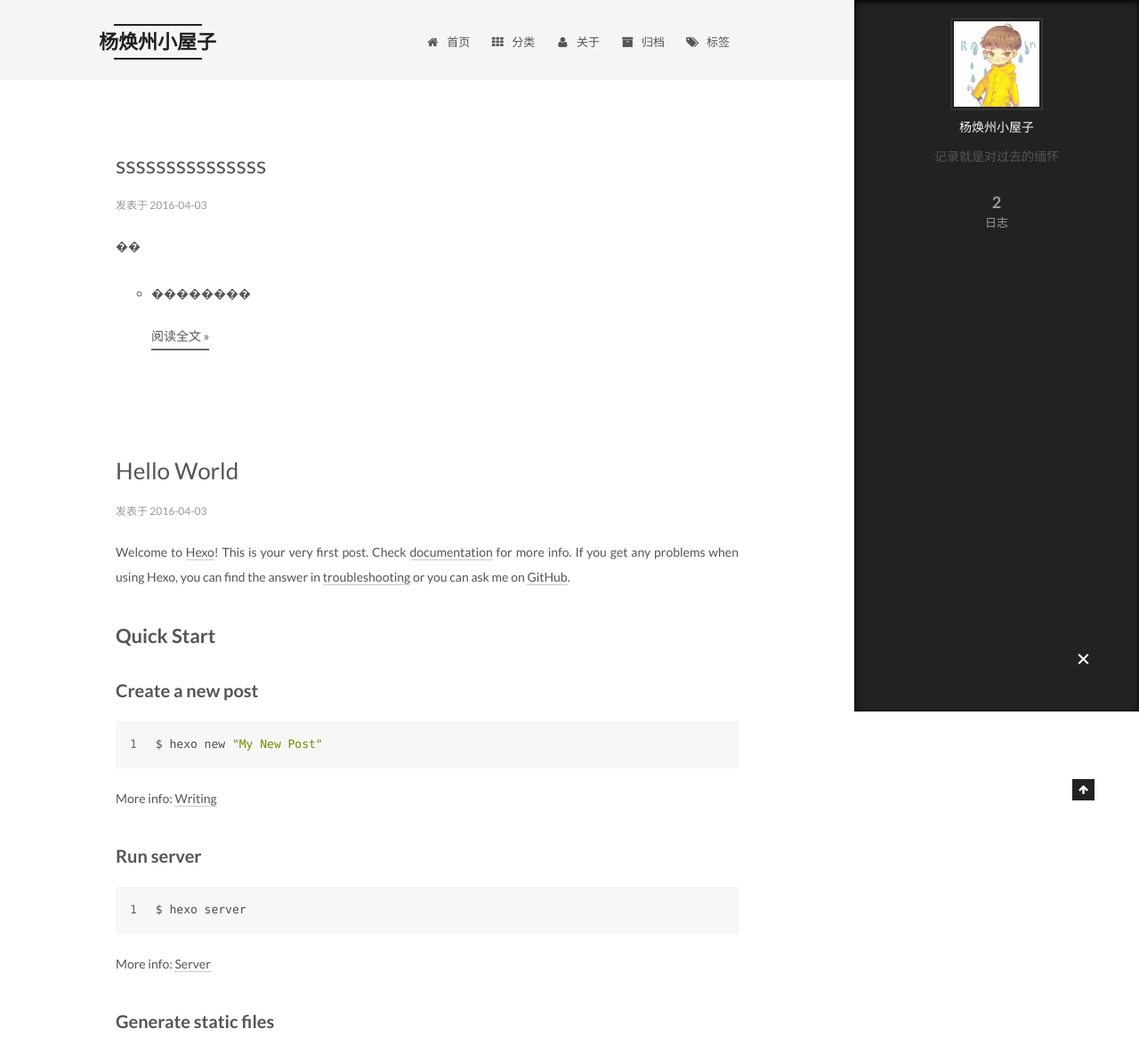
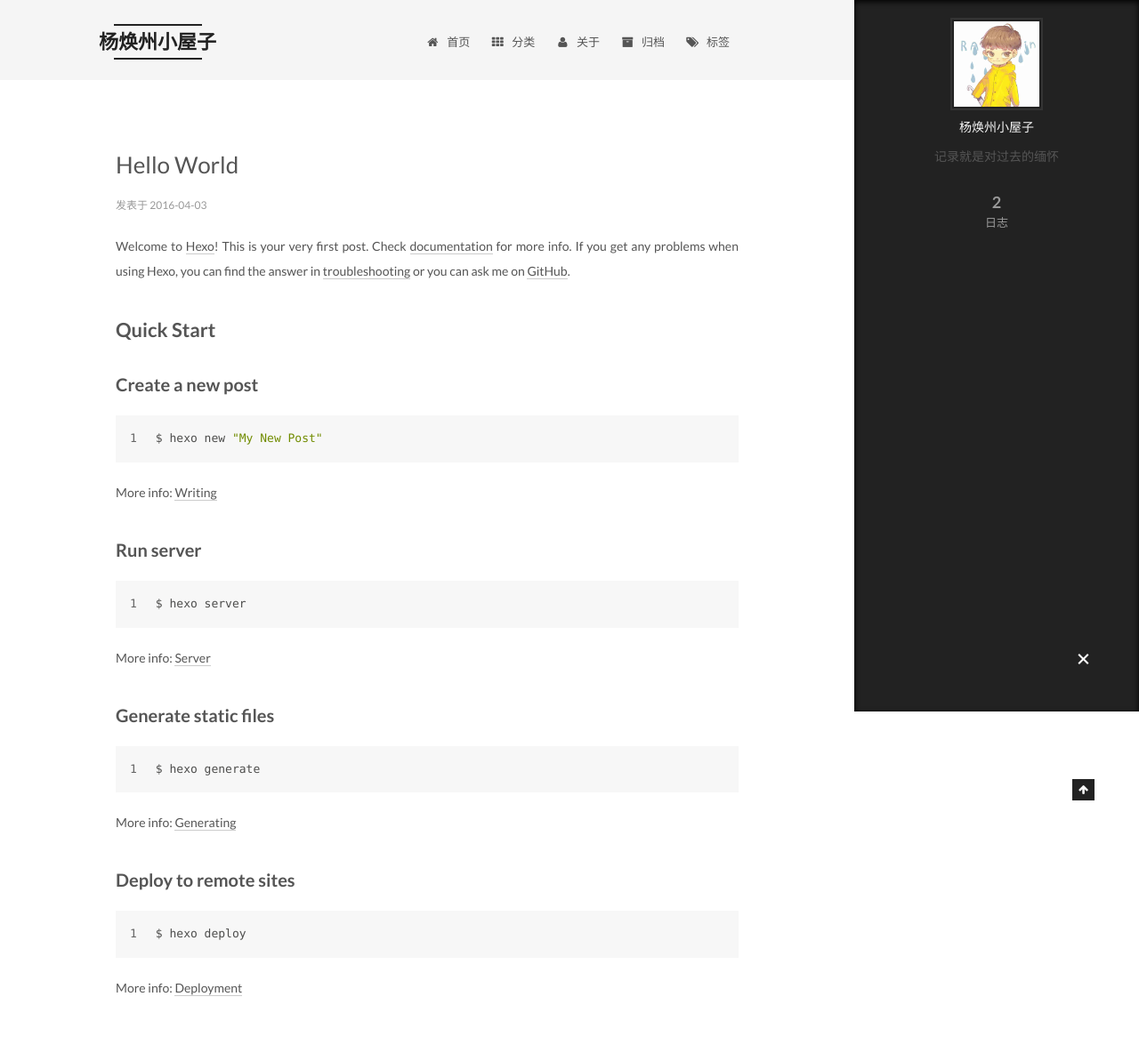
Before and after one commit to MMMystery/MMMystery.github.io, a plain HTML site: page index.html in a window 1280 px wide. Shown: the top 1166 px of the page at 89% size. Drawn offline with Linux system fonts and the light colour scheme.

Commit message:
Site updated: 2016-04-16 16:37:55

```diff
--- a/css/main.css
+++ b/css/main.css
@@ -1534,7 +1534,7 @@ pre .javascript .function {
   width: 4px;
   height: 4px;
   border-radius: 50%;
-  background: #ff87c2;
+  background: #c1abff;
 }
 .links-of-blogroll {
   font-size: 13px;
--- a/index.html
+++ b/index.html
@@ -250,7 +250,7 @@
 
 
                 <a class="post-title-link" href="/2016/04/03/sssssssssssssss/" itemprop="url">
-                  sssssssssssssss
+                  Hello World
                 </a>
 
 
@@ -292,14 +292,18 @@
 
 
 
-          <p><Excerpt in index | ��ҳժҪ> ��</p>
-<ul>
-<li>��������
-          <div class="post-more-link text-center">
-            <a class="btn" href="/2016/04/03/sssssssssssssss/#more" rel="contents">
-              阅读全文 &raquo;
-            </a>
-          </div>
+
+            <p>Welcome to <a href="https://hexo.io/" target="_blank" rel="external">Hexo</a>! This is your very first post. Check <a href="https://hexo.io/docs/" target="_blank" rel="external">documentation</a> for more info. If you get any problems when using Hexo, you can find the answer in <a href="https://hexo.io/docs/troubleshooting.html" target="_blank" rel="external">troubleshooting</a> or you can ask me on <a href="https://github.com/hexojs/hexo/issues" target="_blank" rel="external">GitHub</a>.</p>
+<h2 id="Quick-Start"><a href="#Quick-Start" class="headerlink" title="Quick Start"></a>Quick Start</h2><h3 id="Create-a-new-post"><a href="#Create-a-new-post" class="headerlink" title="Create a new post"></a>Create a new post</h3><figure class="highlight bash"><table><tr><td class="gutter"><pre><span class="line">1</span><br></pre></td><td class="code"><pre><span class="line">$ hexo new <span class="string">"My New Post"</span></span><br></pre></td></tr></table></figure>
+<p>More info: <a href="https://hexo.io/docs/writing.html" target="_blank" rel="external">Writing</a></p>
+<h3 id="Run-server"><a href="#Run-server" class="headerlink" title="Run server"></a>Run server</h3><figure class="highlight bash"><table><tr><td class="gutter"><pre><span class="line">1</span><br></pre></td><td class="code"><pre><span class="line">$ hexo server</span><br></pre></td></tr></table></figure>
+<p>More info: <a href="https://hexo.io/docs/server.html" target="_blank" rel="external">Server</a></p>
+<h3 id="Generate-static-files"><a href="#Generate-static-files" class="headerlink" title="Generate static files"></a>Generate static files</h3><figure class="highlight bash"><table><tr><td class="gutter"><pre><span class="line">1</span><br></pre></td><td class="code"><pre><span class="line">$ hexo generate</span><br></pre></td></tr></table></figure>
+<p>More info: <a href="https://hexo.io/docs/generating.html" target="_blank" rel="external">Generating</a></p>
+<h3 id="Deploy-to-remote-sites"><a href="#Deploy-to-remote-sites" class="headerlink" title="Deploy to remote sites"></a>Deploy to remote sites</h3><figure class="highlight bash"><table><tr><td class="gutter"><pre><span class="line">1</span><br></pre></td><td class="code"><pre><span class="line">$ hexo deploy</span><br></pre></td></tr></table></figure>
+<p>More info: <a href="https://hexo.io/docs/deployment.html" target="_blank" rel="external">Deployment</a></p>
+
+
 
 
     </div>
```
Also changed, not shown: 2016/04/03/hello-world/index.html (+2 -2 lines), 2016/04/03/sssssssssssssss/index.html (+21 -19 lines), archives/2016/04/index.html (+1 -1 lines), archives/2016/index.html (+1 -1 lines), archives/index.html (+1 -1 lines).
